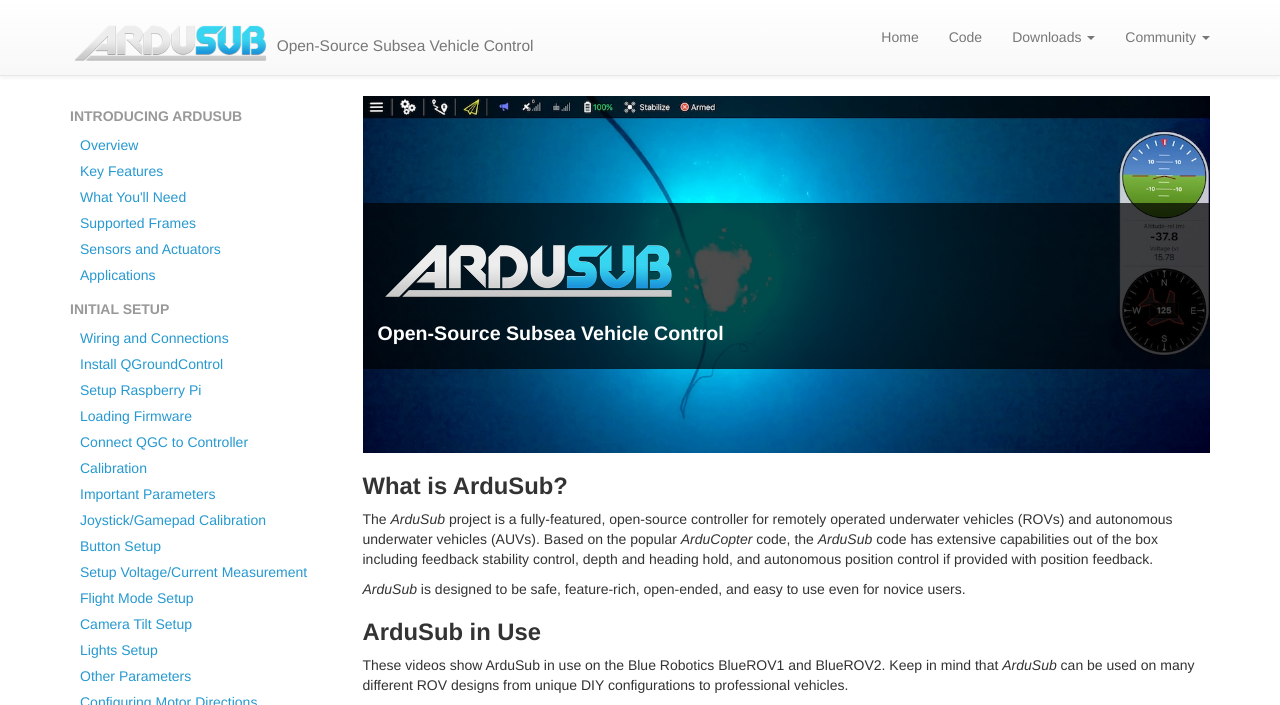
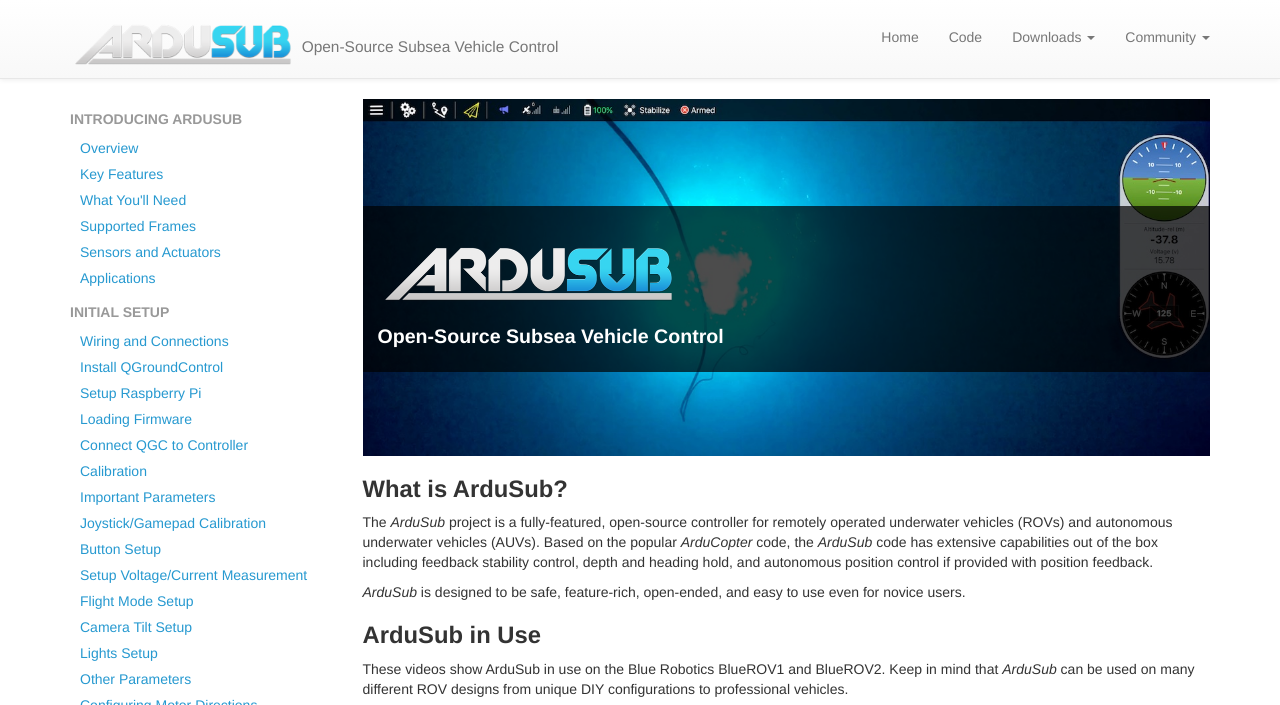
Before and after one commit to bluerobotics/retired-ardusub-docs, a Jekyll site: the page built from index.md, in a window 1280 px wide. Shown: the top 705 px of the page. Built offline with Jekyll 4.4.1, drawn with Linux system fonts in a browser that asks for light colours; nearby versions of some CDN libraries; some web fonts are replaced; comment, search, counter and statistics services are not loaded; grey boxes are pictures that could not be loaded.

Commit message:
Logo size adjustment.

```diff
--- a/_includes/header.html
+++ b/_includes/header.html
@@ -7,7 +7,7 @@
         <span class="icon-bar"></span>
         <span class="icon-bar"></span>
       </button>
-			<h2 class="no-anchor"><a class=brand href="{{ site.baseurl }}/"><img src="/images/ardusub-logo-sm.png" style="max-width:200px" alt="ArduSub" /></a>
+			<h2 class="no-anchor"><a class=brand href="{{ site.baseurl }}/"><img src="/images/ardusub-logo-sm.png" style="max-width:225px" alt="ArduSub" /></a>
 			    {% if site.subtitle %}<small>{{ site.subtitle }}</small>{% endif %}
 			</h2>
 		</div>
```
